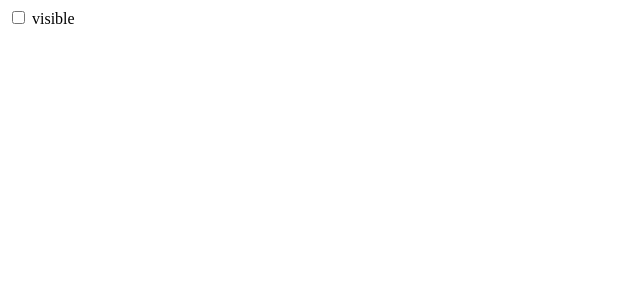
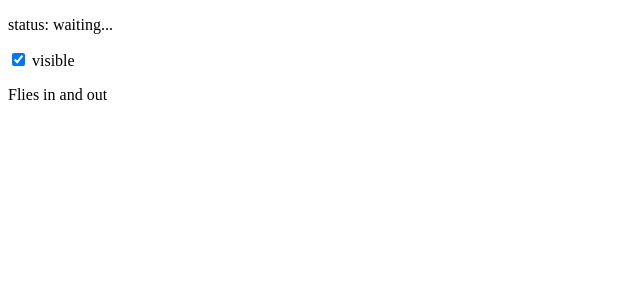
Before and after one commit to Cristiandi/svelte-tutorial, a SvelteKit app: page /app in a window 1280 px wide. Shown: the top 300 px of the page, without its empty margins (0-640 px from the left). Built offline with nearby package versions, Linux system fonts and the light colour scheme.

Commit message:
Transitions / Transition events

```diff
--- a/src/routes/app/+page.svelte
+++ b/src/routes/app/+page.svelte
@@ -1,25 +1,11 @@
 <script>
-	let visible = false;
+	import { fly } from 'svelte/transition';
 
-	function typewriter(node, { speed = 1 }) {
-		const valid = node.childNodes.length === 1 && node.childNodes[0].nodeType === Node.TEXT_NODE;
+	let visible = true;
+	let status = 'waiting...';
+</script>
 
-		if (!valid) {
-			throw new Error(`This transition only works on elements with a single text node child`);
-		}
-
-		const text = node.textContent;
-		const duration = text.length / (speed * 0.01);
-
-		return {
-			duration,
-			tick: (t) => {
-				const i = Math.trunc(text.length * t);
-				node.textContent = text.slice(0, i);
-			},
-		};
-	}
-</script>
+<p>status: {status}</p>
 
 <label>
 	<input type="checkbox" bind:checked={visible} />
@@ -27,7 +13,13 @@
 </label>
 
 {#if visible}
-	<p transition:typewriter>
-		The quick brown fox jumps over the lazy dog
+	<p
+		transition:fly={{ y: 200, duration: 2000 }}
+		on:introstart={() => (status = 'intro started')}
+		on:outrostart={() => (status = 'outro started')}
+		on:introend={() => (status = 'intro ended')}
+		on:outroend={() => (status = 'outro ended')}
+	>
+		Flies in and out
 	</p>
 {/if}
```
